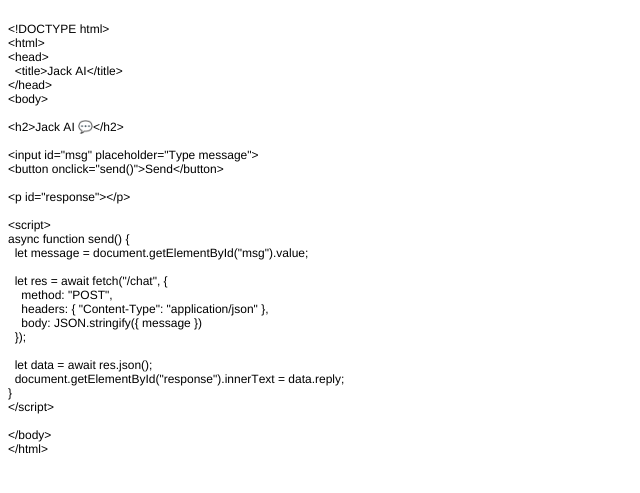
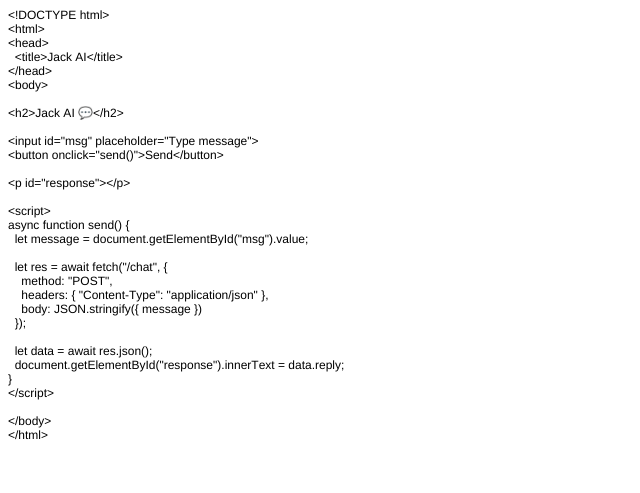
Before and after one commit to suliman12xz-hub/jack-ai, a Flask app: page / in a window 1280 px wide. Shown: the top 493 px of the page, without its empty margins (0-640 px from the left). Run offline with Flask 3, Linux system fonts and the light colour scheme.

Commit message:
update index.html

```diff
--- a/templates/index.html
+++ b/templates/index.html
@@ -7,43 +7,42 @@
   <meta name="Generator" content="Cocoa HTML Writer">
   <meta name="CocoaVersion" content="2685.4">
   <style type="text/css">
-    p.p1 {margin: 0.0px 0.0px 0.0px 0.0px; font: 12.0px Helvetica; -webkit-text-stroke: #000000; min-height: 14.0px}
-    p.p2 {margin: 0.0px 0.0px 0.0px 0.0px; font: 12.0px Helvetica; -webkit-text-stroke: #000000}
+    p.p1 {margin: 0.0px 0.0px 0.0px 0.0px; font: 12.0px Helvetica; -webkit-text-stroke: #000000}
+    p.p2 {margin: 0.0px 0.0px 0.0px 0.0px; font: 12.0px Helvetica; -webkit-text-stroke: #000000; min-height: 14.0px}
     span.s1 {font-kerning: none}
   </style>
 </head>
 <body>
-<p class="p1"><span class="s1"></span><br></p>
-<p class="p2"><span class="s1">&lt;!DOCTYPE html&gt;</span></p>
-<p class="p2"><span class="s1">&lt;html&gt;</span></p>
-<p class="p2"><span class="s1">&lt;head&gt;</span></p>
-<p class="p2"><span class="s1"><span class="Apple-converted-space">  </span>&lt;title&gt;Jack AI&lt;/title&gt;</span></p>
-<p class="p2"><span class="s1">&lt;/head&gt;</span></p>
-<p class="p2"><span class="s1">&lt;body&gt;</span></p>
-<p class="p1"><span class="s1"></span><br></p>
-<p class="p2"><span class="s1">&lt;h2&gt;Jack AI 💬&lt;/h2&gt;</span></p>
-<p class="p1"><span class="s1"></span><br></p>
-<p class="p2"><span class="s1">&lt;input id="msg" placeholder="Type message"&gt;</span></p>
-<p class="p2"><span class="s1">&lt;button onclick="send()"&gt;Send&lt;/button&gt;</span></p>
-<p class="p1"><span class="s1"></span><br></p>
-<p class="p2"><span class="s1">&lt;p id="response"&gt;&lt;/p&gt;</span></p>
-<p class="p1"><span class="s1"></span><br></p>
-<p class="p2"><span class="s1">&lt;script&gt;</span></p>
-<p class="p2"><span class="s1">async function send() {</span></p>
-<p class="p2"><span class="s1"><span class="Apple-converted-space">  </span>let message = document.getElementById("msg").value;</span></p>
-<p class="p1"><span class="s1"></span><br></p>
-<p class="p2"><span class="s1"><span class="Apple-converted-space">  </span>let res = await fetch("/chat", {</span></p>
-<p class="p2"><span class="s1"><span class="Apple-converted-space">    </span>method: "POST",</span></p>
-<p class="p2"><span class="s1"><span class="Apple-converted-space">    </span>headers: { "Content-Type": "application/json" },</span></p>
-<p class="p2"><span class="s1"><span class="Apple-converted-space">    </span>body: JSON.stringify({ message })</span></p>
-<p class="p2"><span class="s1"><span class="Apple-converted-space">  </span>});</span></p>
-<p class="p1"><span class="s1"></span><br></p>
-<p class="p2"><span class="s1"><span class="Apple-converted-space">  </span>let data = await res.json();</span></p>
-<p class="p2"><span class="s1"><span class="Apple-converted-space">  </span>document.getElementById("response").innerText = data.reply;</span></p>
-<p class="p2"><span class="s1">}</span></p>
-<p class="p2"><span class="s1">&lt;/script&gt;</span></p>
-<p class="p1"><span class="s1"></span><br></p>
-<p class="p2"><span class="s1">&lt;/body&gt;</span></p>
-<p class="p2"><span class="s1">&lt;/html&gt;</span></p>
+<p class="p1"><span class="s1">&lt;!DOCTYPE html&gt;</span></p>
+<p class="p1"><span class="s1">&lt;html&gt;</span></p>
+<p class="p1"><span class="s1">&lt;head&gt;</span></p>
+<p class="p1"><span class="s1"><span class="Apple-converted-space">  </span>&lt;title&gt;Jack AI&lt;/title&gt;</span></p>
+<p class="p1"><span class="s1">&lt;/head&gt;</span></p>
+<p class="p1"><span class="s1">&lt;body&gt;</span></p>
+<p class="p2"><span class="s1"></span><br></p>
+<p class="p1"><span class="s1">&lt;h2&gt;Jack AI 💬&lt;/h2&gt;</span></p>
+<p class="p2"><span class="s1"></span><br></p>
+<p class="p1"><span class="s1">&lt;input id="msg" placeholder="Type message"&gt;</span></p>
+<p class="p1"><span class="s1">&lt;button onclick="send()"&gt;Send&lt;/button&gt;</span></p>
+<p class="p2"><span class="s1"></span><br></p>
+<p class="p1"><span class="s1">&lt;p id="response"&gt;&lt;/p&gt;</span></p>
+<p class="p2"><span class="s1"></span><br></p>
+<p class="p1"><span class="s1">&lt;script&gt;</span></p>
+<p class="p1"><span class="s1">async function send() {</span></p>
+<p class="p1"><span class="s1"><span class="Apple-converted-space">  </span>let message = document.getElementById("msg").value;</span></p>
+<p class="p2"><span class="s1"></span><br></p>
+<p class="p1"><span class="s1"><span class="Apple-converted-space">  </span>let res = await fetch("/chat", {</span></p>
+<p class="p1"><span class="s1"><span class="Apple-converted-space">    </span>method: "POST",</span></p>
+<p class="p1"><span class="s1"><span class="Apple-converted-space">    </span>headers: { "Content-Type": "application/json" },</span></p>
+<p class="p1"><span class="s1"><span class="Apple-converted-space">    </span>body: JSON.stringify({ message })</span></p>
+<p class="p1"><span class="s1"><span class="Apple-converted-space">  </span>});</span></p>
+<p class="p2"><span class="s1"></span><br></p>
+<p class="p1"><span class="s1"><span class="Apple-converted-space">  </span>let data = await res.json();</span></p>
+<p class="p1"><span class="s1"><span class="Apple-converted-space">  </span>document.getElementById("response").innerText = data.reply;</span></p>
+<p class="p1"><span class="s1">}</span></p>
+<p class="p1"><span class="s1">&lt;/script&gt;</span></p>
+<p class="p2"><span class="s1"></span><br></p>
+<p class="p1"><span class="s1">&lt;/body&gt;</span></p>
+<p class="p1"><span class="s1">&lt;/html&gt;</span></p>
 </body>
 </html>
```
